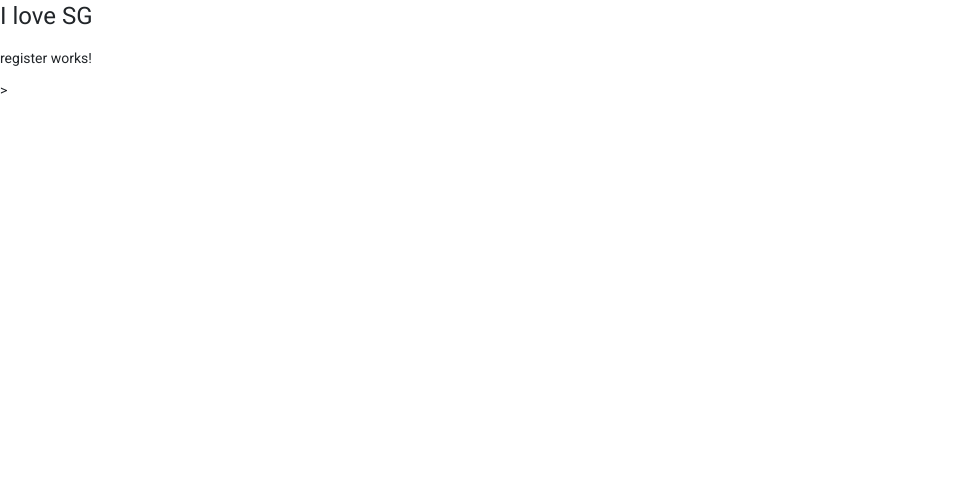
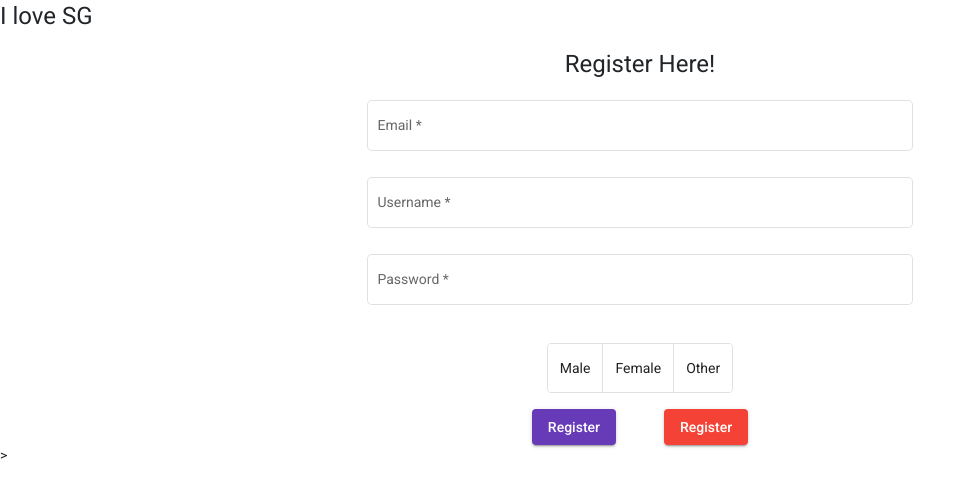
Before and after one commit to Sameony/exitFrontendAng, an Angular app: page /signup in a window 1280 px wide. Shown: the top 496 px of the page, without its empty margins (0-976 px from the left). Built offline with nearby package versions, Linux system fonts and the light colour scheme.

Commit message:
inputs created and bound

```diff
--- a/src/app/Templates/register/register.component.css
+++ b/src/app/Templates/register/register.component.css
@@ -0,0 +1,9 @@
+.example-form {
+    min-width: 150px;
+    max-width: 500px;
+    width: 100%;
+  }
+
+  .example-full-width {
+    width: 100%;
+  }
--- a/src/app/Templates/register/register.component.html
+++ b/src/app/Templates/register/register.component.html
@@ -1 +1,59 @@
-<p>register works!</p>
+<div class="container">
+    <div class="row">
+        <div class="col-md-6 offset-md-3 text-center ">
+            <div class="container text-center">
+                <!-- <img logo> -->
+            </div>
+
+            <h1>Register Here!</h1>
+            <form (ngSubmit)="formSubmit()">
+                <!-- email -->
+                <mat-form-field class="example-full-width" appearance="outline">
+                  <mat-label>Email</mat-label>
+                  <input type="email" matInput [formControl]="emailFormControl" [errorStateMatcher]="matcher"
+                         placeholder="Ex. pat@example.com" [(ngModel)]="user.email">
+                  <mat-error *ngIf="emailFormControl.hasError('email') && !emailFormControl.hasError('required')">
+                    Please enter a valid email address
+                  </mat-error>
+                  <mat-error *ngIf="emailFormControl.hasError('required')">
+                    Email is <strong>required</strong>
+                  </mat-error>
+                </mat-form-field>
+
+                 <!-- username -->
+                 <mat-form-field class="example-full-width" appearance="outline">
+                    <mat-label>Username</mat-label>
+                    <input type="text" matInput [formControl]="textFormControl" [errorStateMatcher]="matcher"
+                           placeholder="Ex. sg143" required [(ngModel)]="user.username">
+                    <mat-error *ngIf="textFormControl.hasError('required')">
+                      Username is <strong>required</strong>
+                    </mat-error>
+                  </mat-form-field>
+
+
+                  <!-- password -->
+                 <mat-form-field class="example-full-width" appearance="outline">
+                    <mat-label>Password</mat-label>
+                    <input type="password" matInput [formControl]="passFormControl" [errorStateMatcher]="matcher"
+                           placeholder="Must be at least 6 characters long" required [(ngModel)]="user.password">
+                    <mat-error *ngIf="textFormControl.hasError('required')">
+                      password is <strong>required</strong>
+                    </mat-error>
+                  </mat-form-field>
+
+                  <!-- Gender -->
+                  <div class="my-3">
+                    <mat-button-toggle-group name="gender" aria-label="Gender" [(ngModel)]="user.gender">
+                        <mat-button-toggle value="male">Male</mat-button-toggle>
+                        <mat-button-toggle value="female">Female</mat-button-toggle>
+                        <mat-button-toggle value="other">Other</mat-button-toggle>
+                      </mat-button-toggle-group>
+                 </div>
+
+                  <button mat-raised-button color="primary" type="submit">Register</button>
+                  <button mat-raised-button color="warn" type="reset" class="ms-5">Register</button>
+              </form>
+
+        </div>
+    </div>
+</div>
--- a/src/app/Templates/register/register.component.ts
+++ b/src/app/Templates/register/register.component.ts
@@ -1,4 +1,15 @@
 import { Component, OnInit } from '@angular/core';
+import {FormControl, FormGroupDirective, NgForm, Validators} from '@angular/forms';
+import {ErrorStateMatcher} from '@angular/material/core';
+
+/** Error when invalid control is dirty, touched, or submitted. */
+export class MyErrorStateMatcher implements ErrorStateMatcher {
+  isErrorState(control: FormControl | null, form: FormGroupDirective | NgForm | null): boolean {
+    const isSubmitted = form && form.submitted;
+    return !!(control && control.invalid && (control.dirty || control.touched || isSubmitted));
+  }
+}
+
 
 @Component({
   selector: 'app-register',
@@ -6,10 +17,25 @@ import { Component, OnInit } from '@angular/core';
   styleUrls: ['./register.component.css']
 })
 export class RegisterComponent implements OnInit {
+  emailFormControl = new FormControl('', [Validators.required, Validators.email]);
+  textFormControl =  new FormControl('', [Validators.required]);
+  passFormControl =  new FormControl('', [Validators.required, Validators.minLength(6)]);
+  matcher = new MyErrorStateMatcher();
 
   constructor() { }
+
+  public user = {
+    username  : "",
+    password : "",
+    email : "",
+    gender : ""
+  }
 
   ngOnInit(): void {
   }
 
+  formSubmit()
+  {
+    alert(this.user.gender)
+  }
 }
--- a/src/app/main/main-routing.module.ts
+++ b/src/app/main/main-routing.module.ts
@@ -1,9 +1,14 @@
 import { Component, NgModule } from '@angular/core';
 import { RouterModule, Routes } from '@angular/router';
 import { RegisterComponent } from '../Templates/register/register.component';
+import { LoginComponent } from '../Templates/login/login.component';
 const routes: Routes = [
   {  path:"signup",
       component: RegisterComponent,
+      pathMatch: 'full'
+  },
+  {  path:"login",
+      component: LoginComponent,
       pathMatch: 'full'
   }
 ];
```
Also changed, not shown: src/app/app.module.ts (+11 -2 lines).
